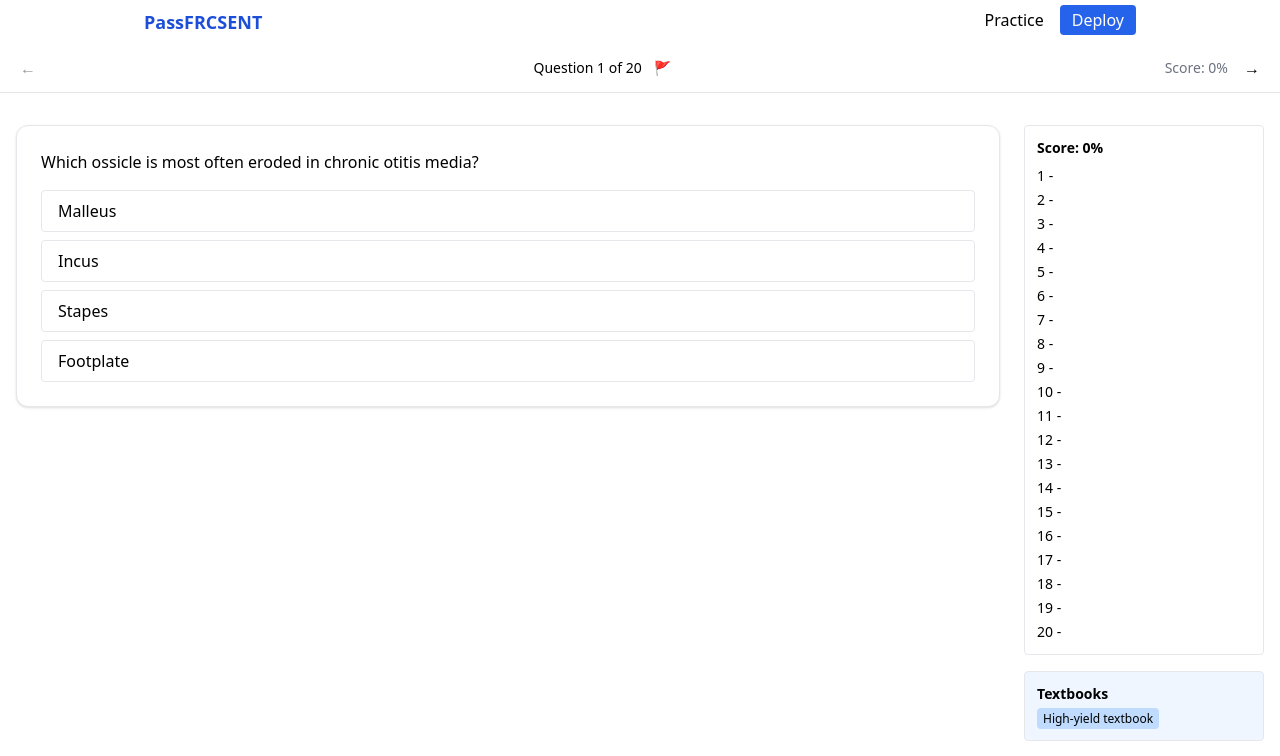
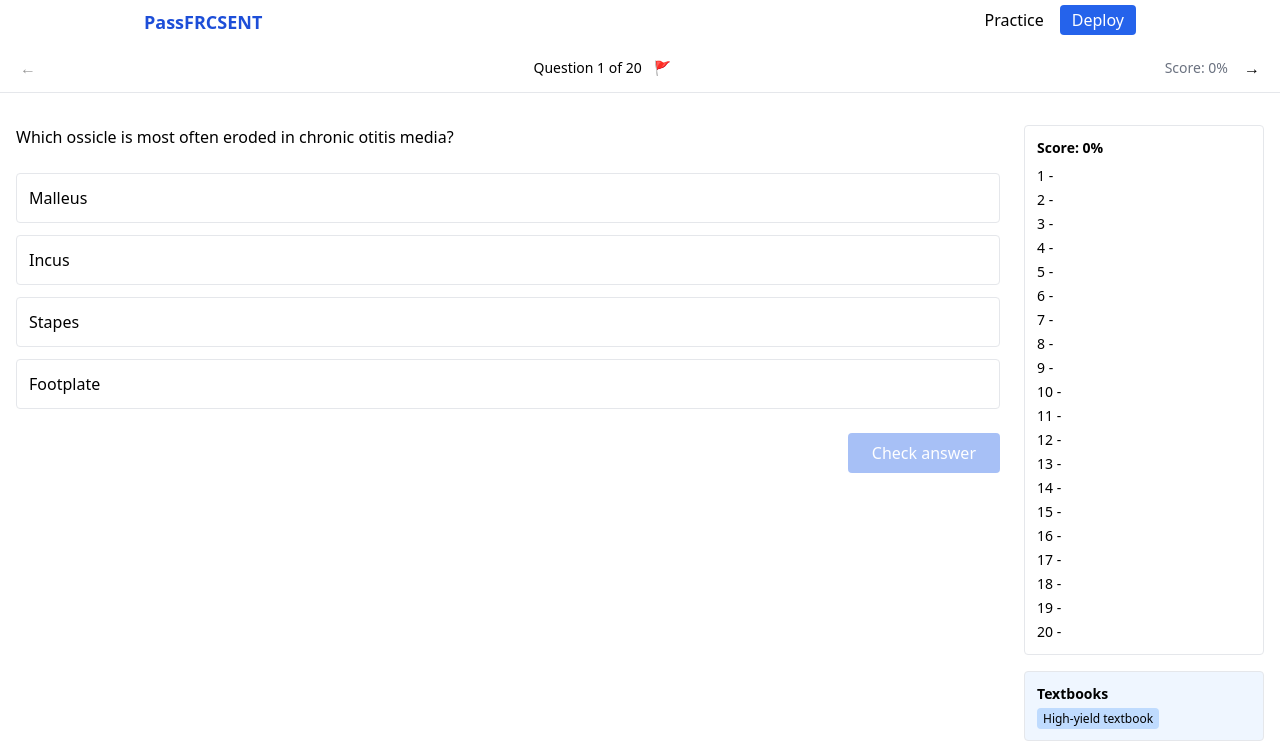
Before and after one commit to kiran96joshi/passfrcsent, a Next.js app: page /practice in a window 1280 px wide. Shown: the top 756 px of the page. Built offline with nearby package versions, Linux system fonts and the light colour scheme.

Commit message:
Check answer flow without pre-colouring

```diff
--- a/app/practice/page.tsx
+++ b/app/practice/page.tsx
@@ -8,34 +8,52 @@ import Sidebar from '@/components/Sidebar';
 export default function Practice() {
   const total = demoQuestions.length;
 
-  /* ---------- state ---------- */
+  /* state ------------------------------------------------------------ */
   const [index, setIndex]     = useState(0);
   const [answers, setAnswers] = useState<(number | null)[]>(() =>
     Array(total).fill(null)
   );
-  const [showExplain, setShowExplain] = useState(false);
+  const [checked, setChecked] = useState<boolean[]>(
+    Array(total).fill(false)
+  );
 
   const q = demoQuestions[index];
 
-  const selectAnswer = (choice: number) => {
+  /* score ------------------------------------------------------------ */
+  const correctCount = checked.filter(
+    (_, i) => checked[i] && answers[i] === demoQuestions[i].answer
+  ).length;
+  const answeredCount = checked.filter(Boolean).length;
+  const percent = answeredCount
+    ? Math.round((correctCount / answeredCount) * 100)
+    : 0;
+
+  /* handlers --------------------------------------------------------- */
+  const selectAnswer = (choice: number) =>
     setAnswers((prev) => {
       const arr = [...prev];
       arr[index] = choice;
       return arr;
     });
-    setShowExplain(true);
+
+  const handleButton = () => {
+    if (!checked[index]) {
+      // first click = mark answers
+      setChecked((prev) => {
+        const arr = [...prev];
+        arr[index] = true;
+        return arr;
+      });
+    } else {
+      // second click = go to next question
+      setIndex((i) => Math.min(total - 1, i + 1));
+    }
   };
 
-  /* ---------- live score ---------- */
-  const correctCount = answers.filter(
-    (a, i) => a !== null && a === demoQuestions[i].answer
-  ).length;
-  const answeredCount = answers.filter((a) => a !== null).length;
-  const percent = answeredCount
-    ? Math.round((correctCount / answeredCount) * 100)
-    : 0;
+  const buttonDisabled = answers[index] === null && !checked[index];
+  const buttonLabel = checked[index] ? 'Next question' : 'Check answer';
 
-  /* ---------- JSX ---------- */
+  /* JSX -------------------------------------------------------------- */
   return (
     <>
       <ExamToolbar
@@ -53,31 +71,20 @@ export default function Practice() {
             key={q.id}
             question={q}
             selected={answers[index]}
+            revealed={checked[index]}      /* NEW */
             onSelect={selectAnswer}
+            disabled={checked[index]}
           />
 
-          {showExplain && answers[index] !== null && (
-            <div className="space-y-4 text-sm">
-              <div className="bg-emerald-50 border border-emerald-400 rounded p-3">
-                <strong>{q.options[q.answer]}</strong> is secreted by adipose
-                tissue.
-              </div>
-
-              <p>
-                <strong className="text-emerald-600">
-                  {q.options[q.answer]}
-                </strong>{' '}
-                is the correct option, as it is secreted by adipose tissue…
-              </p>
-              <p>
-                <strong className="text-rose-600">
-                  {answers[index] !== null &&
-                    q.options[answers[index] as number]}
-                </strong>{' '}
-                is incorrect because&nbsp;…
-              </p>
-            </div>
-          )}
+          <div className="flex justify-end">
+            <button
+              className="px-6 py-2 rounded bg-blue-600 text-white disabled:opacity-40"
+              disabled={buttonDisabled}
+              onClick={handleButton}
+            >
+              {buttonLabel}
+            </button>
+          </div>
         </div>
 
         {/* sidebar */}
--- /dev/null
+++ b/components/OptionCard.tsx
@@ -0,0 +1,66 @@
+'use client';
+import { useState } from 'react';
+
+export default function OptionCard({
+  label,
+  index,
+  selected,
+  correct,
+  explanation,
+  disabled,
+  revealed,          // ← NEW
+  onSelect,
+}: {
+  label: string;
+  index: number;
+  selected: number | null;
+  correct: number;
+  explanation: string;
+  disabled: boolean;
+  revealed: boolean; // ← NEW
+  onSelect: (i: number) => void;
+}) {
+  const chosen = selected === index;
+  const isCorrect = index === correct;
+  const showExplain =
+    revealed && selected !== null && (chosen || isCorrect);
+
+  /* styling ---------------------------------------------------------- */
+  const base =
+    'w-full text-left border rounded p-3 transition flex items-start justify-between';
+  const neutral = 'hover:bg-gray-50';
+  const wrong = 'border-rose-500 bg-rose-50';
+  const right = 'border-emerald-500 bg-emerald-50';
+  const active =
+    !revealed
+      ? neutral
+      : isCorrect
+      ? right
+      : chosen
+      ? wrong
+      : 'opacity-70';
+
+  return (
+    <div className="space-y-1">
+      <button
+        className={`${base} ${active}`}
+        disabled={disabled}
+        onClick={() => onSelect(index)}
+      >
+        <span>{label}</span>
+        {revealed &&
+          (isCorrect ? (
+            <span className="text-emerald-600">✓</span>
+          ) : chosen ? (
+            <span className="text-rose-600">✕</span>
+          ) : null)}
+      </button>
+
+      {showExplain && (
+        <div className="ml-3 mb-3 text-sm text-gray-700">
+          {explanation}
+        </div>
+      )}
+    </div>
+  );
+}
--- a/components/QuestionCard.tsx
+++ b/components/QuestionCard.tsx
@@ -1,36 +1,39 @@
 'use client';
 import type { Question } from '@/data/demo-questions';
+import OptionCard from '@/components/OptionCard';
 
-type Props = {
+export default function QuestionCard({
+  question,
+  selected,
+  revealed,          // ← NEW
+  onSelect,
+  disabled,
+}: {
   question: Question;
   selected: number | null;
+  revealed: boolean; // ← NEW
   onSelect: (choice: number) => void;
-};
+  disabled: boolean;
+}) {
+  return (
+    <div className="space-y-6">
+      <p className="font-medium">{question.stem}</p>
 
-export default function QuestionCard({ question, selected, onSelect }: Props) {
-  return (
-    <div className="border rounded-xl shadow p-6 bg-white">
-      <h3 className="font-medium mb-4">{question.stem}</h3>
-
-      <ul className="space-y-2">
-        {question.options.map((opt, idx) => {
-          const base =
-            'w-full text-left px-4 py-2 rounded border transition';
-          const hover = 'hover:bg-gray-50';
-          const chosen =
-            idx === selected ? 'ring-2 ring-blue-500' : '';
-
-          return (
-            <li key={idx}>
-              <button
-                className={`${base} ${hover} ${chosen}`}
-                onClick={() => onSelect(idx)}
-              >
-                {opt}
-              </button>
-            </li>
-          );
-        })}
+      <ul className="space-y-3">
+        {question.options.map((opt, idx) => (
+          <li key={idx}>
+            <OptionCard
+              label={opt}
+              index={idx}
+              selected={selected}
+              correct={question.answer}
+              explanation={question.explanation}
+              disabled={disabled}
+              revealed={revealed}   // ← NEW
+              onSelect={onSelect}
+            />
+          </li>
+        ))}
       </ul>
     </div>
   );
```
